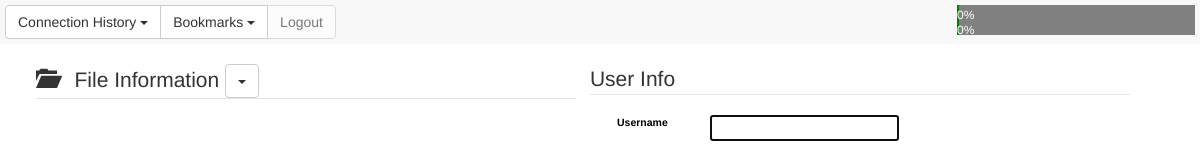
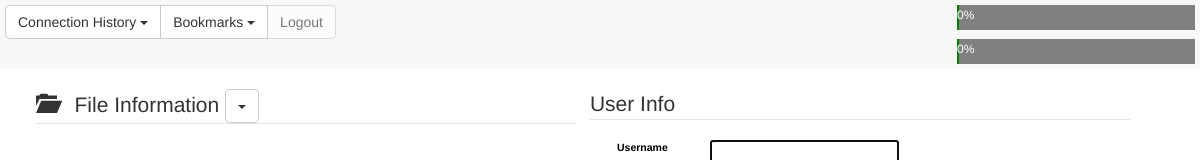
Before and after one commit to bauertj/lightning-sftp, an Electron app: page app/index.html in a window 1200 px wide. Shown: the top 160 px of the page. Drawn offline with nearby package versions, Linux system fonts and the light colour scheme; no server answers.

Commit message:
modified progress bars

```diff
--- a/app/css/index.css
+++ b/app/css/index.css
@@ -31,30 +31,49 @@ header {
     margin-left: 0;
 }
 
-#myProgress {
+.myProgress {
     position: relative;
     width: 20%;
-    height: 30px;
+    height: 25px;
     background-color: grey;
-
 }
 #myBar {
     position: relative;
     width: 1%;
-    height: 50%;
+    height: 25px;
     background-color: green;
+
+}#myProgress2 {
+    position: relative;
+    width: 20%;
+     height: 25px;
+    background-color: grey;
 
 }
 #myBar2 {
     position: relative;
     width: 1%;
-    height: 50%;
+    height: 25px;
     background-color: green;
 
 }
 
-.progressSpan{
+.fileTransfer:after{
+    visibility: hidden;
+    display: inline-block;
+    font-size: 0;
+    content: "";
+    clear: both;
+    height: 0;
+}
 
+.progressSpan:after{
+    visibility: hidden;
+    display: block;
+    font-size: 0;
+    content: " ";
+    clear: both;
+    height: 0;
 }
 
 textarea{
@@ -92,7 +111,6 @@ textarea{
 }
 .offToRight{
     float: right;
-
 }
 #numberOfItems{
     float: right;
--- a/app/index.html
+++ b/app/index.html
@@ -55,23 +55,30 @@
                     </div>
                 </div>
 
-            <div id="myProgress" class="offToRight">
                 <span>
+
+                    <span class="fileTransfer">
+                        <span id="itemTransferred"></span>
                         <span class="progressSpan">
+                            <div  class="offToRight myProgress">
                                     <div id="myBar">
                                         <div id="progressLabel" class="progress-bar" role="progressbar">0%</div>
                                     </div>
+                            </div>
                         </span>
+                    </span>
+
                     <span class="progressSpan">
+                        <div id="myProgress2" class="offToRight">
                             <div id="myBar2">
                                 <div id="progressLabel2" class="progress-bar" role="progressbar">0%</div>
                             </div>
+                        </div>
                     </span>
+
                 </span>
-            </div>
-            <div id="numberOfItems" >
 
-            </div>
+
 
         </header>
 
--- a/app/js/index.js
+++ b/app/js/index.js
@@ -455,7 +455,7 @@ function progressBar(read, write, stats, selectedFile){
             textArea.scrollTop = textArea.scrollHeight;
         }, 10);
 
-        document.getElementById('numberOfItems').innerHTML = selectedFile;
+        document.getElementById('itemTransferred').innerHTML = selectedFile;
 
         var elem = document.getElementById("myBar");
         var width = 1;
```
Lines whose indentation alone changed are shown as unchanged.
